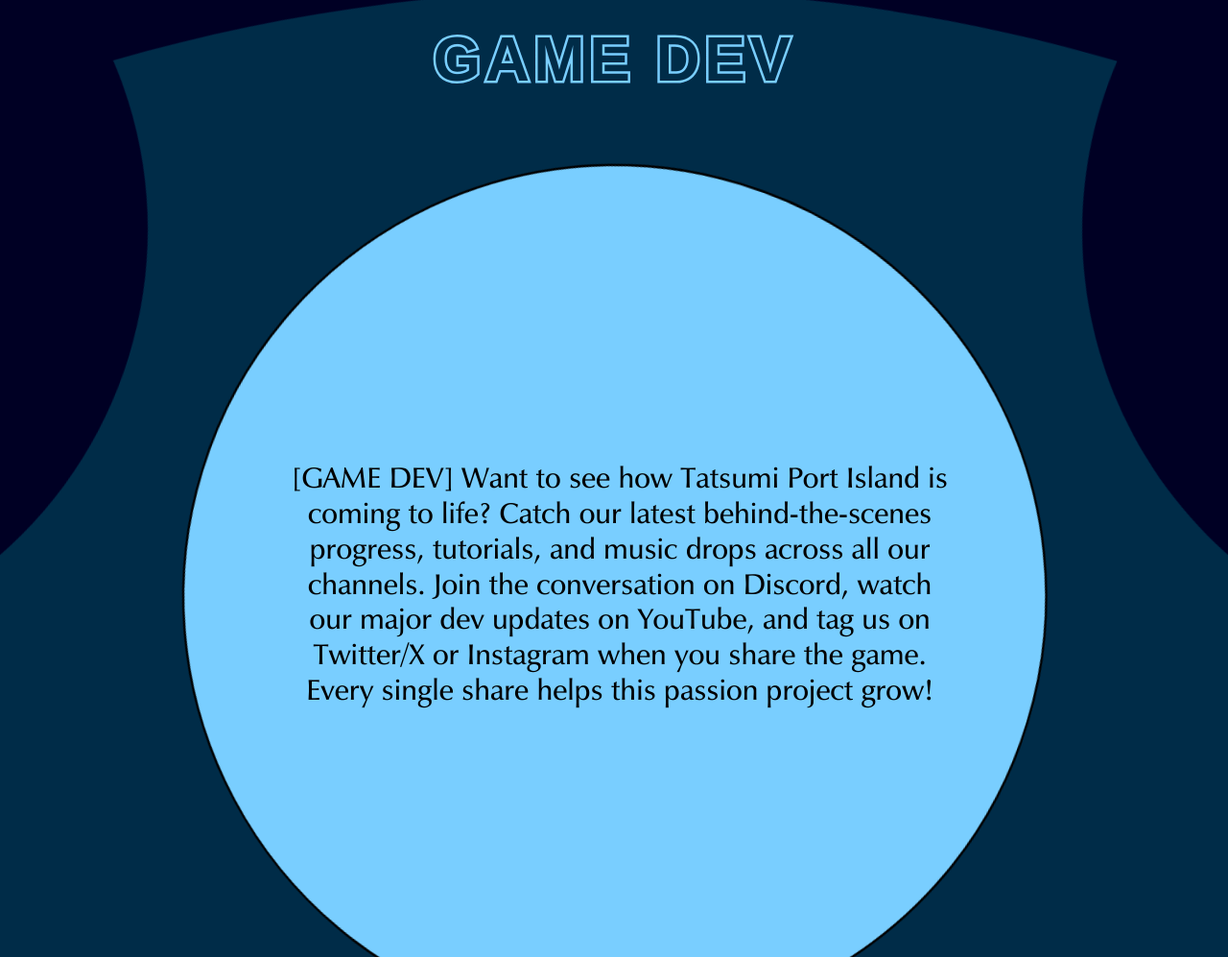
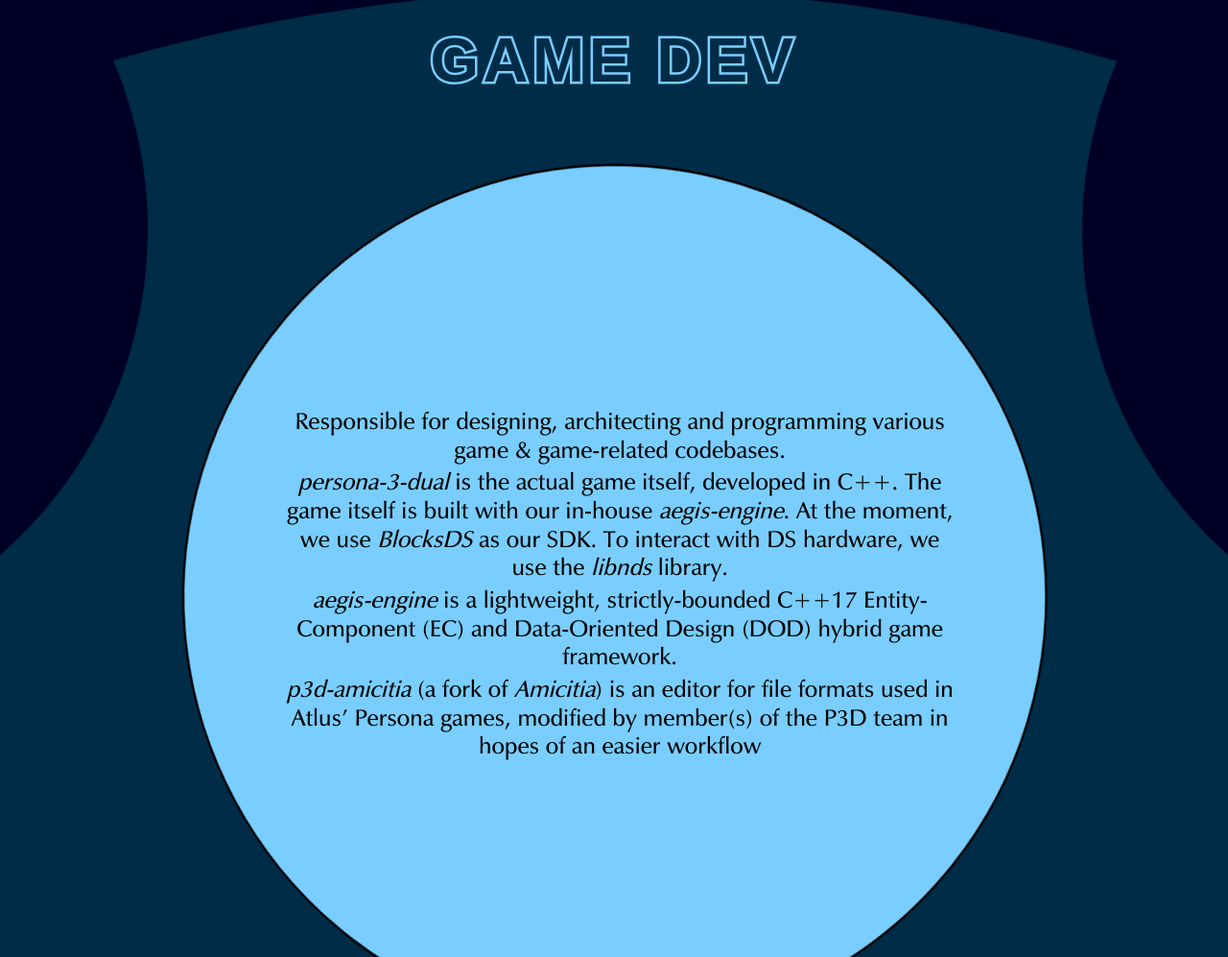
Before and after one commit to p3d-project/p3d-web, an Astro site: page /about in a window 1280 px wide. Shown: the part 1120-2117 px from the top of the page at 96% size. Built offline with nearby package versions, Linux system fonts and the light colour scheme; Astro itself is replaced by a stand-in of ours; a web font is replaced by a local one.

Commit message:
Updated team description text

```diff
--- a/src/components/react/TeamCarousel.tsx
+++ b/src/components/react/TeamCarousel.tsx
@@ -145,7 +145,7 @@ function ArchedTeamName({ name }: { name: string }) {
 function FlatTeamName({ name }: { name: string }) {
   return (
     <p
-      className="font-noto-sans text-[clamp(2.55rem,11vw,4rem)] font-black tracking-[0.07em] whitespace-nowrap uppercase"
+      className="font-noto-sans text-[clamp(2.6125rem,calc(11vw+1px),4.0625rem)] font-black tracking-[0.07em] whitespace-nowrap uppercase"
       style={{
         WebkitTextStroke: "5px #79CEFF",
         color: "#002C48",
@@ -253,9 +253,10 @@ function MobileDescription({
         className="flex h-full w-full items-center justify-center text-center font-serif text-black"
         style={style}
       >
-        <p className="text-[clamp(0px,3.78vw,18.4px)] leading-[1.2] md:text-[2.4vw]">
-          {team.description}
-        </p>
+        <div
+          className="text-[clamp(0px,calc(3.78vw-6px),12.4px)] leading-[1.2] md:text-[calc(2.4vw-6px)] [&_ol]:my-1 [&_ol]:list-inside [&_ol]:list-decimal [&_ol]:pl-0 [&_p]:my-1 [&_ul]:my-1 [&_ul]:list-inside [&_ul]:list-disc [&_ul]:pl-0"
+          dangerouslySetInnerHTML={{ __html: team.description }}
+        />
       </div>
     </div>
   );
@@ -288,7 +289,10 @@ function DesktopDescription({
         className="flex h-full w-full items-center justify-center text-center font-serif text-black"
         style={style}
       >
-        <p className="text-[1.5vw] leading-relaxed">{team.description}</p>
+        <div
+          className="text-[calc(1.5vw-3.5px)] leading-relaxed [&_ol]:my-2 [&_ol]:list-inside [&_ol]:list-decimal [&_ol]:pl-0 [&_p]:my-2 [&_ul]:my-2 [&_ul]:list-inside [&_ul]:list-disc [&_ul]:pl-0"
+          dangerouslySetInnerHTML={{ __html: team.description }}
+        />
       </div>
     </div>
   );
@@ -500,7 +504,7 @@ export default function TeamCarousel() {
       </div>
 
       {/* Dedicated Tablet / Mobile Title Container with clean separation and clearance */}
-      <div className="pointer-events-none relative z-10 mt-[3.98vw] mb-[1.99vw] flex w-full justify-center md:mt-[2.6vw] md:mb-[2.08vw] 2xl:hidden">
+      <div className="pointer-events-none relative z-10 mt-[2.6vw] mb-[2.08vw] flex w-full justify-center 2xl:hidden">
         <div
           style={getTransformAndOpacity(animPhase, direction, "mobileTitle")}
         >
@@ -510,7 +514,7 @@ export default function TeamCarousel() {
 
       <div className="pointer-events-none absolute inset-0 z-0 overflow-hidden">
         {/* Absolute Cog Positioning: */}
-        <div className="absolute -bottom-[238.81vw] left-1/2 mb-[7.96vw] h-[348.26vw] w-[348.26vw] -translate-x-1/2 md:-bottom-[221.35vw] md:mb-[4.17vw] md:h-[319.01vw] md:w-[319.01vw] 2xl:top-[calc(157%+1px)] 2xl:right-0 2xl:mb-[1.67vw] 2xl:h-[216.15vw] 2xl:w-[216.15vw] 2xl:translate-x-[-34%] 2xl:-translate-y-1/2">
+        <div className="absolute -bottom-[221.35vw] left-1/2 mb-[4.17vw] h-[319.01vw] w-[319.01vw] -translate-x-1/2 2xl:top-[calc(157%+1px)] 2xl:right-0 2xl:mb-[1.67vw] 2xl:h-[216.15vw] 2xl:w-[216.15vw] 2xl:translate-x-[-34%] 2xl:-translate-y-1/2">
           <div className="relative h-full w-full rotate-[17deg] 2xl:rotate-0">
             {/* Rotating Cog Wheel Background Only */}
             <div
--- a/src/lib/teams.ts
+++ b/src/lib/teams.ts
@@ -47,15 +47,11 @@ export interface TeamData {
 /** Event name shared by TeamGrid (publisher) and TeamCarousel (subscriber). */
 export const TEAM_SELECTED_EVENT = "teamSelected";
 
-// Temporary placeholder text used across all teams
-const PLACEHOLDER_DESC =
-  "Want to see how Tatsumi Port Island is coming to life? Catch our latest behind-the-scenes progress, tutorials, and music drops across all our channels. Join the conversation on Discord, watch our major dev updates on YouTube, and tag us on Twitter/X or Instagram when you share the game. Every single share helps this passion project grow!";
-
 export const TEAMS: TeamData[] = [
   {
     id: "game-dev",
     name: "Game Dev",
-    description: `[GAME DEV] ${PLACEHOLDER_DESC}`,
+    description: `<p>Responsible for designing, architecting and programming various game &amp; game-related codebases.</p><p><em>persona-3-dual</em> is the actual game itself, developed in C++. The game itself is built with our in-house <em>aegis-engine</em>. At the moment, we use <em>BlocksDS</em> as our SDK. To interact with DS hardware, we use the <em>libnds</em> library.</p><p><em>aegis-engine</em> is a lightweight, strictly-bounded C++17 Entity-Component (EC) and Data-Oriented Design (DOD) hybrid game framework.</p><p><em>p3d-amicitia</em> (a fork of <em>Amicitia</em>) is an editor for file formats used in Atlus' Persona games, modified by member(s) of the P3D team in hopes of an easier workflow</p>`,
     silhouettes: [
       {
         src: makotoGreen,
@@ -88,7 +84,7 @@ export const TEAMS: TeamData[] = [
   {
     id: "web-dev",
     name: "Web Dev",
-    description: `[WEB DEV] ${PLACEHOLDER_DESC}`,
+    description: `<p>Responsible for implementing and maintaining the various websites that the project hosts.</p><p><em>p3d-web</em> is designed to act as the primary gateway for the project, serving as the main distribution point for project updates. It is built on the <em>Astro</em> framework with <em>React</em> components and <em>Tailwind CSS</em> to leverage fast static-site generation and responsive, utility-driven design.</p><p><em>p3d-docs</em> is the official documentation website. It serves as the main distribution point for all project docs, including team setup &amp; codebase references. Engineered for high performance and long-term maintainability, it is built on the <em>Astro</em> framework with <em>React</em> components and <em>Tailwind CSS</em> to leverage fast static-site generation and responsive, utility-driven design.</p><p><em>elizabeth-bot</em> is a bespoke Discord onboarding and application management bot built for the P3D Project that streamlines the applicant workflow.</p>`,
     silhouettes: [
       { src: aigisGreen, alt: "Aigis", heightMobile: 215, heightDesktop: 255 },
     ],
@@ -99,7 +95,7 @@ export const TEAMS: TeamData[] = [
   {
     id: "ux-ui",
     name: "UX/UI",
-    description: `[UX/UI] ${PLACEHOLDER_DESC}`,
+    description: `<p>Responsible for designing and producing the game's interface assets, including menus, HUD elements, icons, dialogue boxes, and overall interface layout and flow, while keeping everything visually consistent, usable, and within the technical limits of the Nintendo DS.</p><p>In practice, that covers things like:</p><ul><li>Main menu, pause menu, other menus and settings screens</li><li>HUD elements (health, status effects, maybe text fonts, etc.)</li><li>Dialogue text boxes</li><li>Battle &amp; icons</li><li>Other on-screen interface element that needs a consistent, readable style</li><li>Website design</li></ul>`,
     silhouettes: [
       {
         src: yukariGreen,
@@ -120,7 +116,7 @@ export const TEAMS: TeamData[] = [
   {
     id: "3d",
     name: "3D",
-    description: `[3D] ${PLACEHOLDER_DESC}`,
+    description: `<p>A combo of modders/rippers of Persona games + 3D modellers, responsible for creating the 3D assets (environments, character models, etc.) used in the game.</p><p><em>p3d-amicitia</em> (a fork of <em>Amicitia</em>) is an editor for file formats used in Atlus' Persona games, modified by member(s) of the P3D team in hopes of an easier workflow</p>`,
     silhouettes: [
       {
         src: kenGreen,
@@ -148,7 +144,7 @@ export const TEAMS: TeamData[] = [
   {
     id: "graphics",
     name: "Graphics",
-    description: `[GRAPHICS] ${PLACEHOLDER_DESC}`,
+    description: `<p>Responsible for the graphics of the project. That doesn't mean it's only going to be making sprites for the game. It also means, for example, doing assets for the website, for a video, for a milestone etc.</p><p>Some examples of what we do can be, but are not limited to:</p><ol><li>Creating sprites for the game: Creating sprites can vary a lot, from making portraits for characters, making backgrounds, making textures, etc...</li><li>Making website assets</li><li>Making 3D model texture assets</li></ol>`,
     silhouettes: [
       {
         src: akihikoGreen,
@@ -193,7 +189,7 @@ export const TEAMS: TeamData[] = [
   {
     id: "music",
     name: "Music",
-    description: `[MUSIC] ${PLACEHOLDER_DESC}`,
+    description: `<p>Responsible for creating, modifying, and optimizing music and SFX for the project, based on the ones found in Persona 3 FES, to both leave our mark on the history of Persona 3, and to avoid copyright issues with the original developers (that being Atlus co. and SEGA).</p>`,
     silhouettes: [
       {
         src: junpeiGreen,
@@ -214,7 +210,7 @@ export const TEAMS: TeamData[] = [
   {
     id: "video",
     name: "Video",
-    description: `[VIDEO] ${PLACEHOLDER_DESC}`,
+    description: `<p>The video team is responsible for creating various videos needed for the project (promo videos, tutorials, etc.) and is also responsible for video conversion/compression (for in-game videos)</p>`,
     silhouettes: [
       {
         src: fuukaGreen,
```
